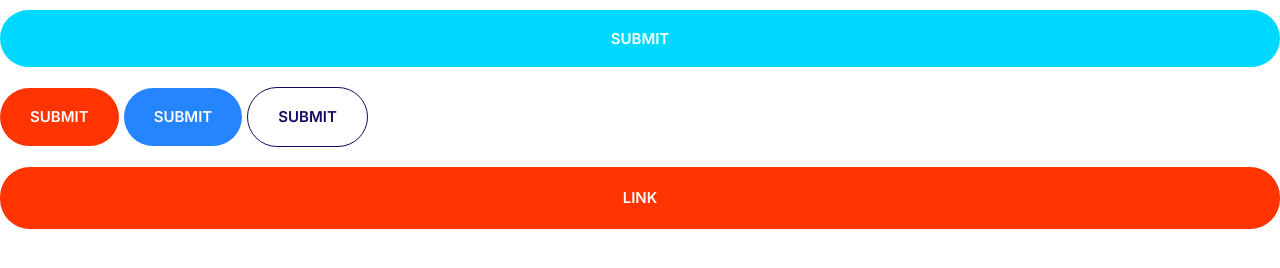
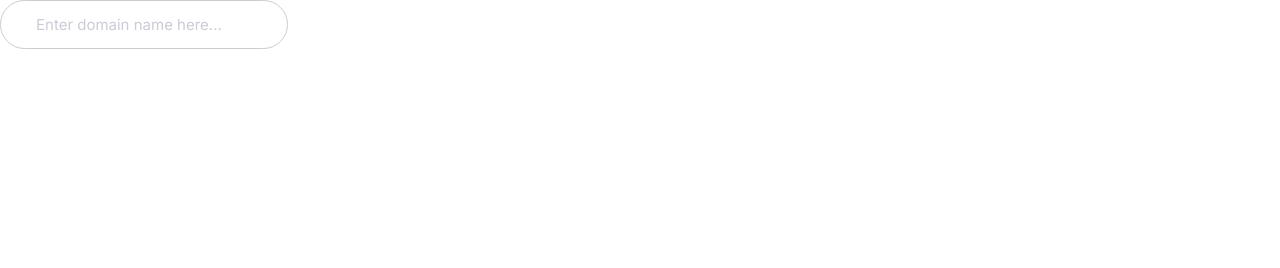
Before and after one commit to babli1111/Noshify, a plain HTML site: page index.html in a window 1280 px wide. Drawn offline with nearby package versions, Linux system fonts and the light colour scheme.

Commit message:
Build Input button Components

```diff
--- a/Css/styles.css
+++ b/Css/styles.css
@@ -181,6 +181,7 @@ a {
   margin: 1rem 0;
   transition: background 0.21s, color 0.15s;
 }
+
 .btn--primary {
   background-color: var(--color-primary);
   color: white;
@@ -188,6 +189,7 @@ a {
 .btn--primary:hover {
   background: #3a8ffd;
 }
+
 .btn--accent {
   background: var(--color-accent);
   color: white;
@@ -203,10 +205,7 @@ a {
 .btn--lightblue:hover {
   background: #00c8eb;
 }
-.btn--block {
-  width: 100%;
-  display: inline-block;
-}
+
 .btn--outline {
   background: transparent;
   color: var(--color-headings);
@@ -217,8 +216,33 @@ a {
   color: white;
 }
 
+.btn--block {
+  width: 100%;
+  display: inline-block;
+}
+
 @media screen and (min-width: 764px) {
   .btn {
     font-size: 1.5rem;
   }
 }
+
+/* Inputs*/
+
+.input {
+  border-radius: 30px;
+  border: 1px solid #ccc;
+  color: var(--color-headings);
+  font-size: 1.5rem;
+  outline: 0;
+  padding: 1.5rem 3.5rem;
+}
+.input::placeholder {
+  color: #cbcbd7;
+}
+
+@media screen and (min-width: 764px) {
+  .input {
+    font-size: 1.5rem;
+  }
+}
--- a/index.html
+++ b/index.html
@@ -15,10 +15,6 @@
     <link rel="stylesheet" href="/Css/normalize.css" />
   </head>
   <body>
-    <button class="btn btn--lightblue btn--block">Submit</button>
-    <button class="btn btn--accent">Submit</button>
-    <button class="btn btn--primary">Submit</button>
-    <button class="btn btn--outline">Submit</button>
-    <a class="btn btn--accent btn--block" href="#">Link</a>
+    <input type="text" class="input" placeholder="Enter domain name here..." />
   </body>
 </html>
```
